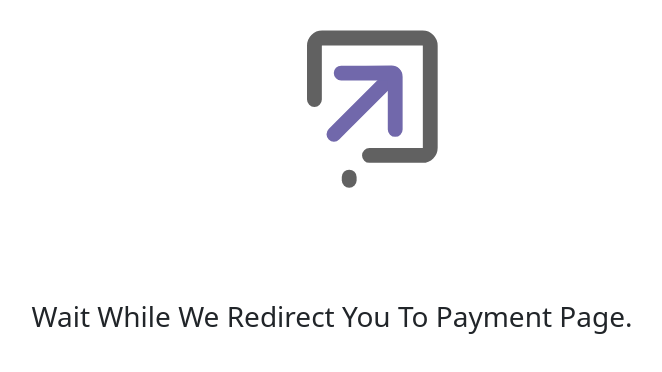
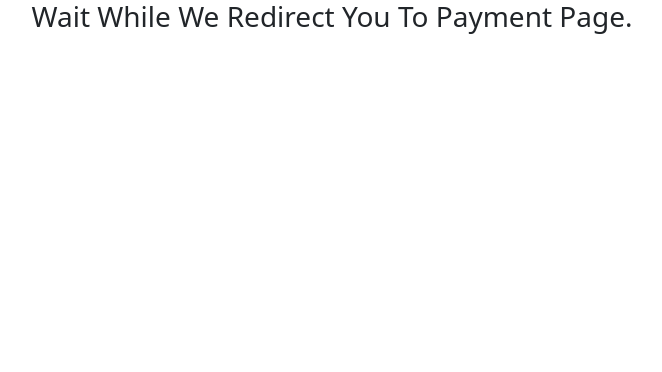
Before and after one commit to Mayank-Anonymously/animatrix.web, a Next.js app: page /checkout/payment/orderid in a window 1280 px wide. Shown: the top 372 px of the page, without its empty margins (308-970 px from the left). Built offline with nearby package versions, Linux system fonts and the light colour scheme; no server answers; a web font is replaced by a local one.

Commit message:
added changes and resolved conflicts

```diff
--- a/pages/checkout/payment/orderid.js
+++ b/pages/checkout/payment/orderid.js
@@ -1,11 +1,8 @@
-import axios from "axios";
 import CreatePayment from "components/api/CreatePayment";
-import GetOrderByOrderId from "components/api/GetOrderByOrderId";
 import { useRouter } from "next/router";
 import React, { useEffect, useState } from "react";
-import Lottie from "react-lottie";
 import { host } from "static";
-import redirectload from "../../../animation/redirect.json";
+
 const Payment = (props) => {
   const { orderid } = props;
   const router = useRouter();
@@ -38,19 +35,19 @@ const Payment = (props) => {
   useEffect(() => {
     OrderByID();
   }, []);
-  const defaultOptions = {
-    loop: true,
-    autoplay: true,
-    animationData: redirectload,
-    rendererSettings: {
-      preserveAspectRatio: "xMidYMid slice",
-    },
-  };
+  // const defaultOptions = {
+  //   loop: true,
+  //   autoplay: true,
+  //   animationData: redirectload,
+  //   rendererSettings: {
+  //     preserveAspectRatio: "xMidYMid slice",
+  //   },
+  // };
 
   const Redirectloader = () => {
     return (
       <div className="container-fluid justify-content-center align-items-center text-center">
-        <Lottie options={defaultOptions} width={400} height={300} />
+        {/* <Lottie options={defaultOptions} width={400} height={300} /> */}
         <h3>Wait While We Redirect You To Payment Page.</h3>
       </div>
     );
```
